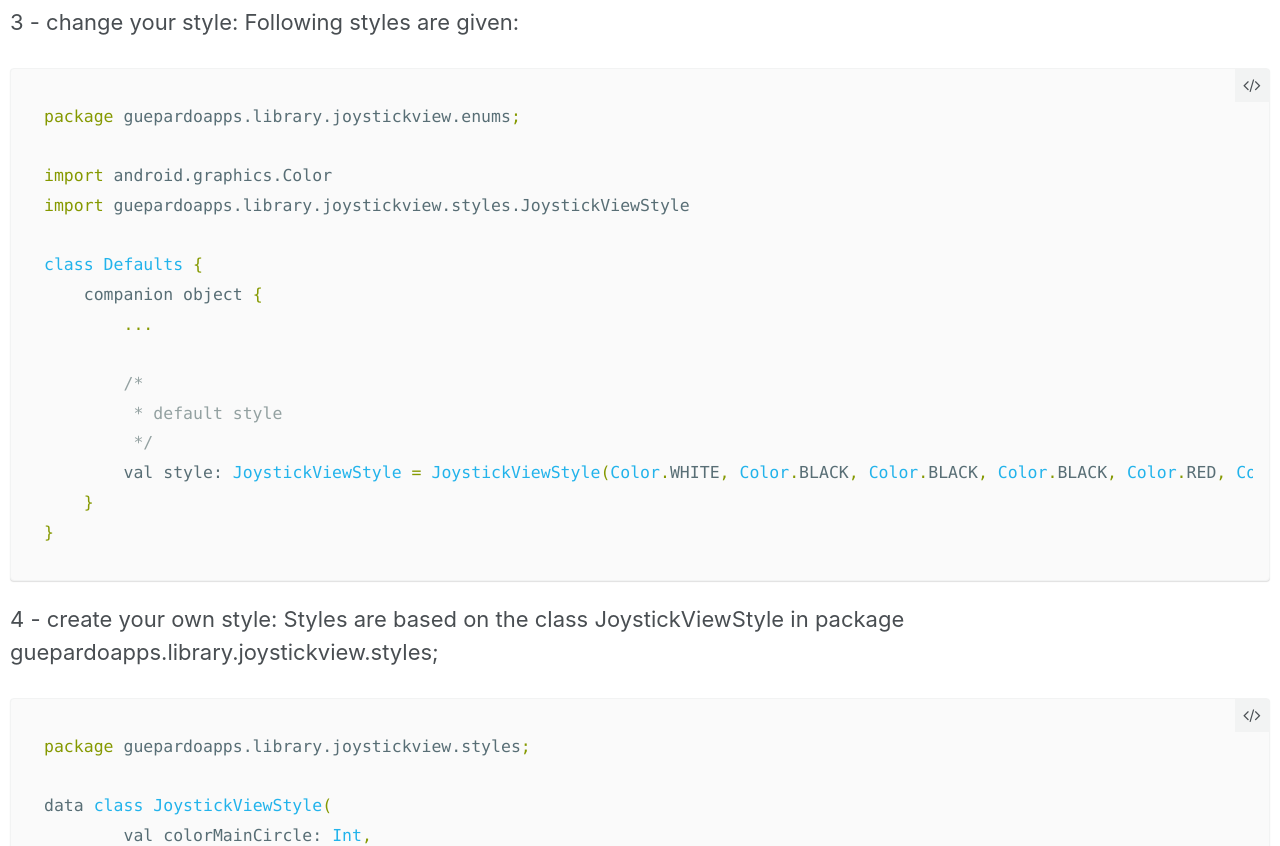
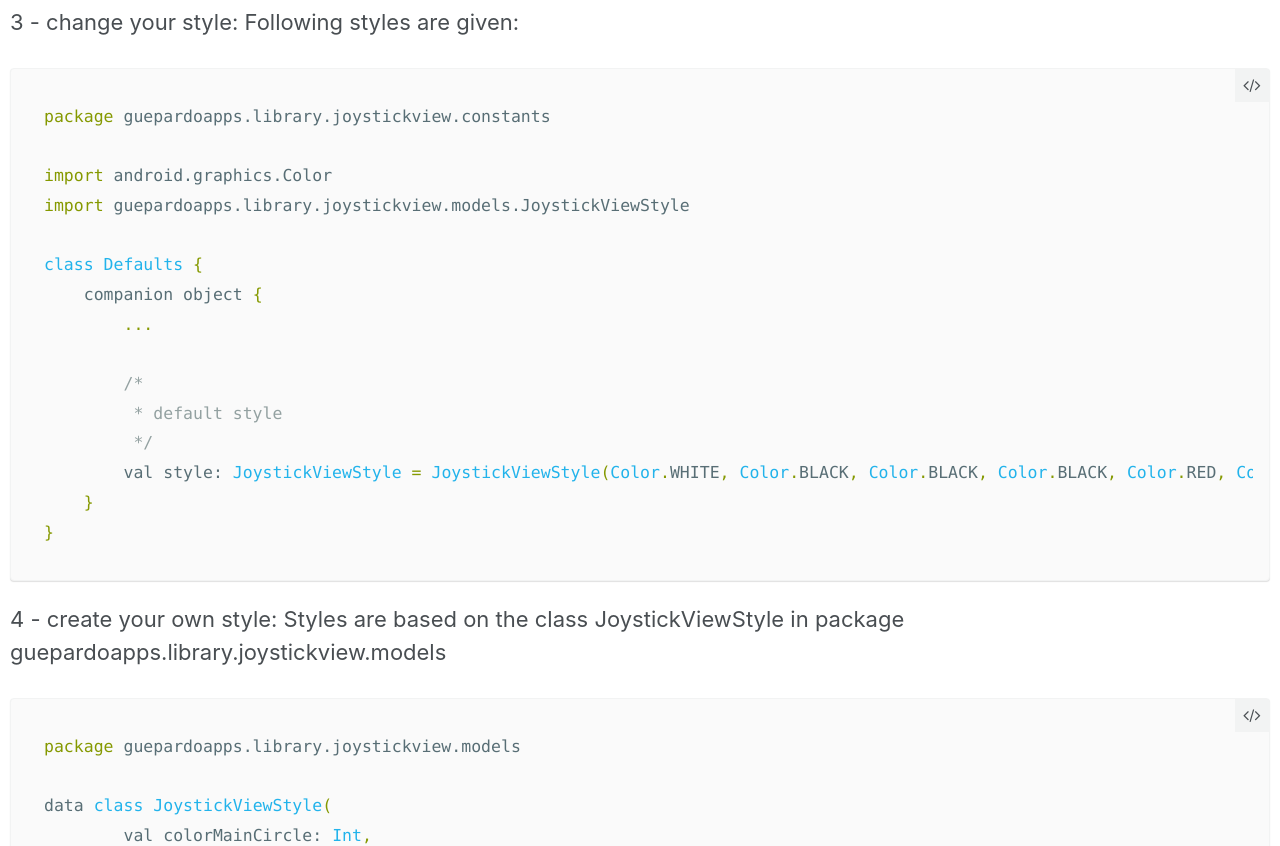
Before and after one commit to GuepardoApps/GuepardoApps.github.io, a Jekyll site: the page built from _pages/projects-joystickview.md, in a window 1280 px wide and 1400 px high, scrolled down 3108 px. Shown: the part 153-999 px from the top of the window. Built offline with Jekyll 4.4.1, drawn with Linux system fonts in a browser that asks for light colours; some of the changed text lies outside the part shown.

Commit message:
updated pages and info for library joystickview

````diff
--- a/_pages/projects-joystickview.md
+++ b/_pages/projects-joystickview.md
@@ -58,7 +58,7 @@
 2 - then in your activitiy:
 
 ```java
-package guepardoapps.joystickexample;
+package guepardoapps.joystickexample
 
 import android.graphics.Color
 import android.os.Bundle
@@ -67,7 +67,7 @@
 import android.widget.TextView
 import guepardoapps.library.joystickview.JoystickView
 import guepardoapps.library.joystickview.extensions.doubleFormat
-import guepardoapps.library.joystickview.styles.JoystickViewStyle
+import guepardoapps.library.joystickview.models.JoystickViewStyle
 import io.reactivex.schedulers.Schedulers
 
 class MainActivity : AppCompatActivity() {
@@ -106,10 +106,10 @@
 Following styles are given:
 
 ```java
-package guepardoapps.library.joystickview.enums;
+package guepardoapps.library.joystickview.constants
 
 import android.graphics.Color
-import guepardoapps.library.joystickview.styles.JoystickViewStyle
+import guepardoapps.library.joystickview.models.JoystickViewStyle
 
 class Defaults {
     companion object {
@@ -124,10 +124,10 @@
 ```
 
 4 - create your own style:
-Styles are based on the class JoystickViewStyle in package guepardoapps.library.joystickview.styles;
+Styles are based on the class JoystickViewStyle in package guepardoapps.library.joystickview.models
 
 ```java
-package guepardoapps.library.joystickview.styles;
+package guepardoapps.library.joystickview.models
 
 data class JoystickViewStyle(
         val colorMainCircle: Int,
````
Also changed, not shown: other parts of _pages/projects-joystickview.md (+1 -1 lines), _pages/projects.md (+1 -1 lines).
